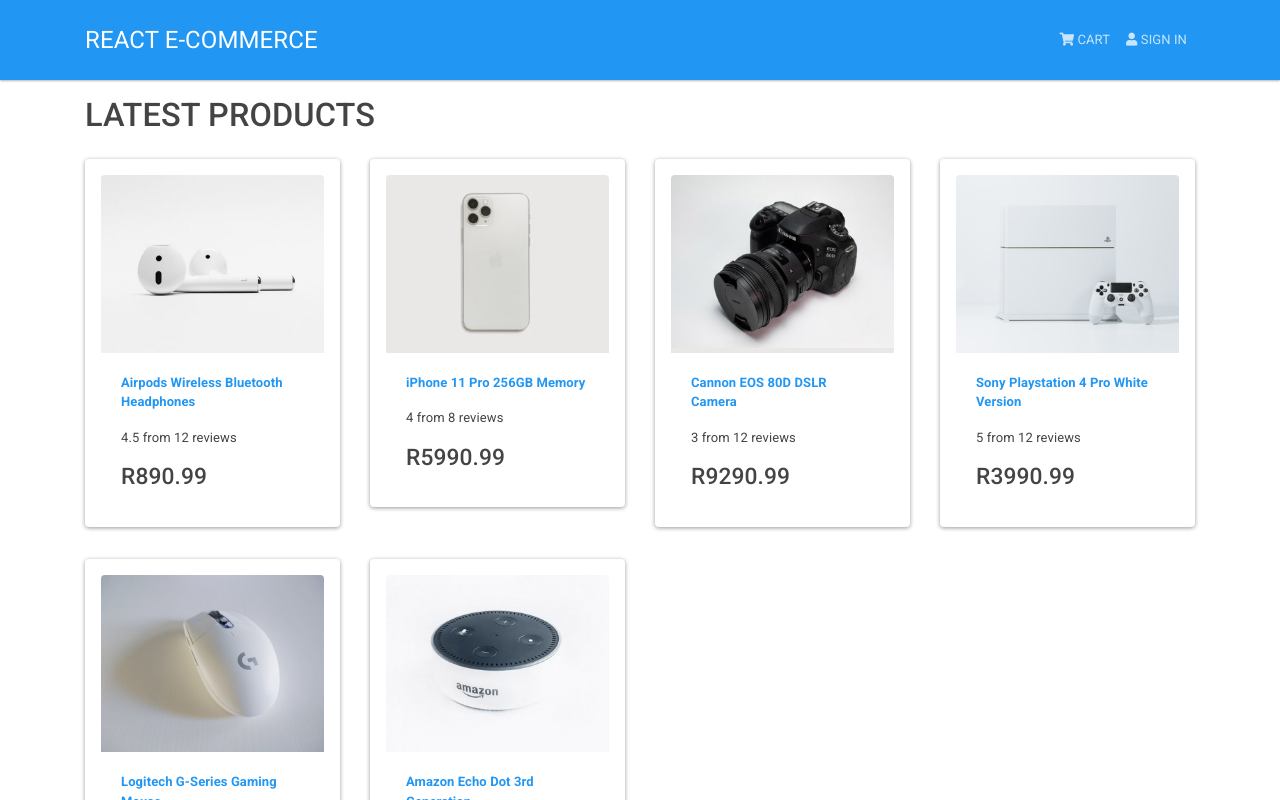
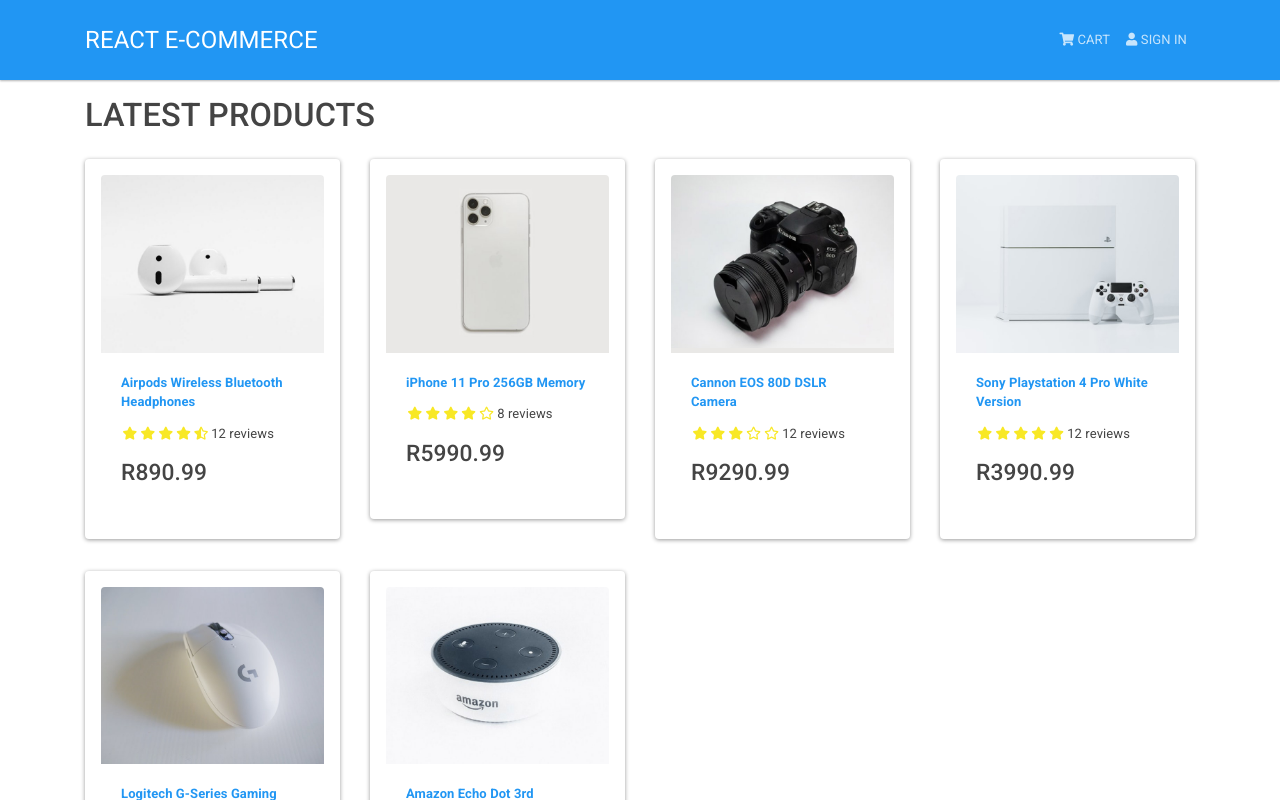
Before and after one commit to iammelvink/react-complete-e-commerce, a React (Create React App) app in the folder frontend/: page / in a window 1280 px wide. Shown: the top 800 px of the page. Built offline with nearby package versions, Linux system fonts and the light colour scheme.

Commit message:
Rating Component

```diff
--- a/frontend/src/components/Product.js
+++ b/frontend/src/components/Product.js
@@ -1,5 +1,6 @@
 import React from 'react'
 import { Card } from 'react-bootstrap'
+import Rating from './Rating'
 
 const Product = ({ product }) => {
 	return (
@@ -14,9 +15,10 @@
 					</Card.Title>
 				</a>
 				<Card.Text as='div'>
-					<div className='my-3'>
-						{product.rating} from {product.numReviews} reviews
-					</div>
+					<Rating
+						value={product.rating}
+						text={`${product.numReviews} reviews`}
+					/>
 				</Card.Text>
 				<Card.Text as='h3'>R{product.price}</Card.Text>
 			</Card.Body>
--- /dev/null
+++ b/frontend/src/components/Rating.js
@@ -0,0 +1,86 @@
+import React from 'react'
+import PropTypes from 'prop-types'
+
+const Rating = ({ value, text, color }) => {
+	return (
+		<div className='rating'>
+			<span>
+				<i
+					style={{ color }}
+					className={
+						value >= 1
+							? 'fas fa-star'
+							: value >= 0.5
+							? 'fas fa-star-half-alt'
+							: 'far fa-star'
+					}
+				></i>
+			</span>
+
+			<span>
+				<i
+					style={{ color }}
+					className={
+						value >= 2
+							? 'fas fa-star'
+							: value >= 1.5
+							? 'fas fa-star-half-alt'
+							: 'far fa-star'
+					}
+				></i>
+			</span>
+
+			<span>
+				<i
+					style={{ color }}
+					className={
+						value >= 3
+							? 'fas fa-star'
+							: value >= 2.5
+							? 'fas fa-star-half-alt'
+							: 'far fa-star'
+					}
+				></i>
+			</span>
+
+			<span>
+				<i
+					style={{ color }}
+					className={
+						value >= 4
+							? 'fas fa-star'
+							: value >= 3.5
+							? 'fas fa-star-half-alt'
+							: 'far fa-star'
+					}
+				></i>
+			</span>
+
+			<span>
+				<i
+					style={{ color }}
+					className={
+						value >= 5
+							? 'fas fa-star'
+							: value >= 4.5
+							? 'fas fa-star-half-alt'
+							: 'far fa-star'
+					}
+				></i>
+			</span>
+			{/* if text show text*/}
+			<span>{text && text}</span>
+		</div>
+	)
+}
+
+Rating.defaultProps = {
+	color: '#f8e825',
+}
+Rating.propTypes = {
+	value: PropTypes.number.isRequired,
+	text: PropTypes.string.isRequired,
+	color: PropTypes.string,
+}
+
+export default Rating
--- a/frontend/src/index.css
+++ b/frontend/src/index.css
@@ -1,3 +1,11 @@
 main {
 	min-height: 80vh;
 }
+
+h3 {
+	padding: 1rem 0;
+}
+
+.rating span {
+	margin: 0.1rem;
+}
--- a/frontend/src/screens/HomeScreen.js
+++ b/frontend/src/screens/HomeScreen.js
@@ -9,7 +9,7 @@
 			<h1 className='text-uppercase'>Latest Products</h1>
 			<Row>
 				{products.map((product) => (
-					<Col sm={12} md='6' lg={4} xl={3}>
+					<Col key={product._id} sm={12} md='6' lg={4} xl={3}>
 						<Product product={product} />
 					</Col>
 				))}
```
